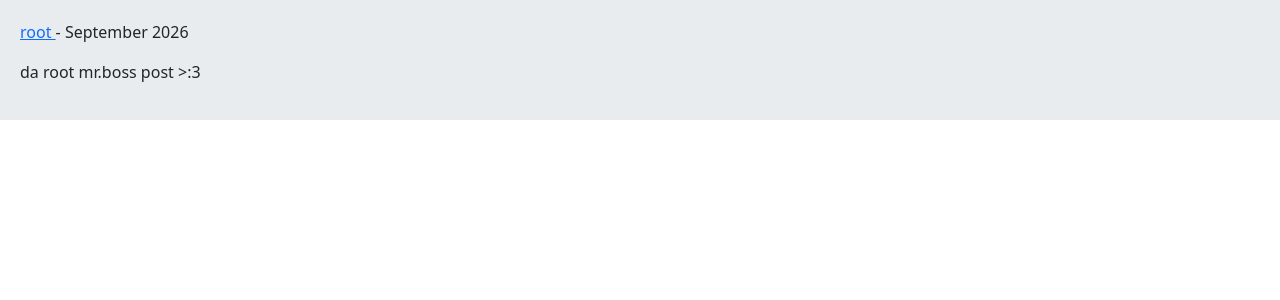
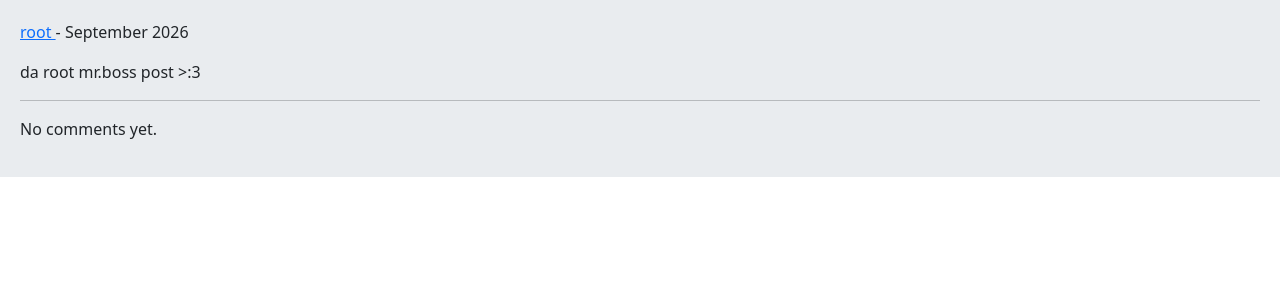
Before and after one commit to hexSven76/social_network, a Django app: a page that uses home/templates/home/detail.html in a window 1280 px wide. Shown: the part 56-356 px from the top of the page. Run offline with Django 5.2, Linux system fonts and the light colour scheme; data comes from the database, SQL or seed files in the repository.

Commit message:
comments now appear on posts

```diff
--- a/home/templates/home/detail.html
+++ b/home/templates/home/detail.html
@@ -8,6 +8,15 @@
     {% endif %}
 
     <p> <a href="{% url 'account:user_profile' post.user.id %}">{{ post.user.username }} </a> - {{ post.updated|date:"F Y" }} </p>
-    <p>{{ post.body }}</p>
+    <p>{{ post.body }}</p><hr/>
+
+    {% for comment in comments %}
+        <div class="card bg-dark text-white">
+            <p class="card-header">{{ comment.user }} | {{ comment.created|timesince }}</p>
+            <p class="card-body">{{ comment.body }}</p>
+        </div>
+    {% empty %}
+        <p>No comments yet.</p>
+    {% endfor %}
 
 {% endblock %}
--- a/home/views.py
+++ b/home/views.py
@@ -19,7 +19,8 @@ class PostDetailView(View):
     def get(self, request, post_id, post_slug):
         post = get_object_or_404(Post, pk=post_id, slug=post_slug)
         # post = Post.objects.get(pk=post_id, slug=post_slug) # dev mode
-        return render(request, 'home/detail.html', {'post':post})
+        comments = post.pcomments.filter(is_reply=False)
+        return render(request, 'home/detail.html', {'post':post, 'comments':comments})
 
 
 class PostDeleteView(LoginRequiredMixin, View):
```
